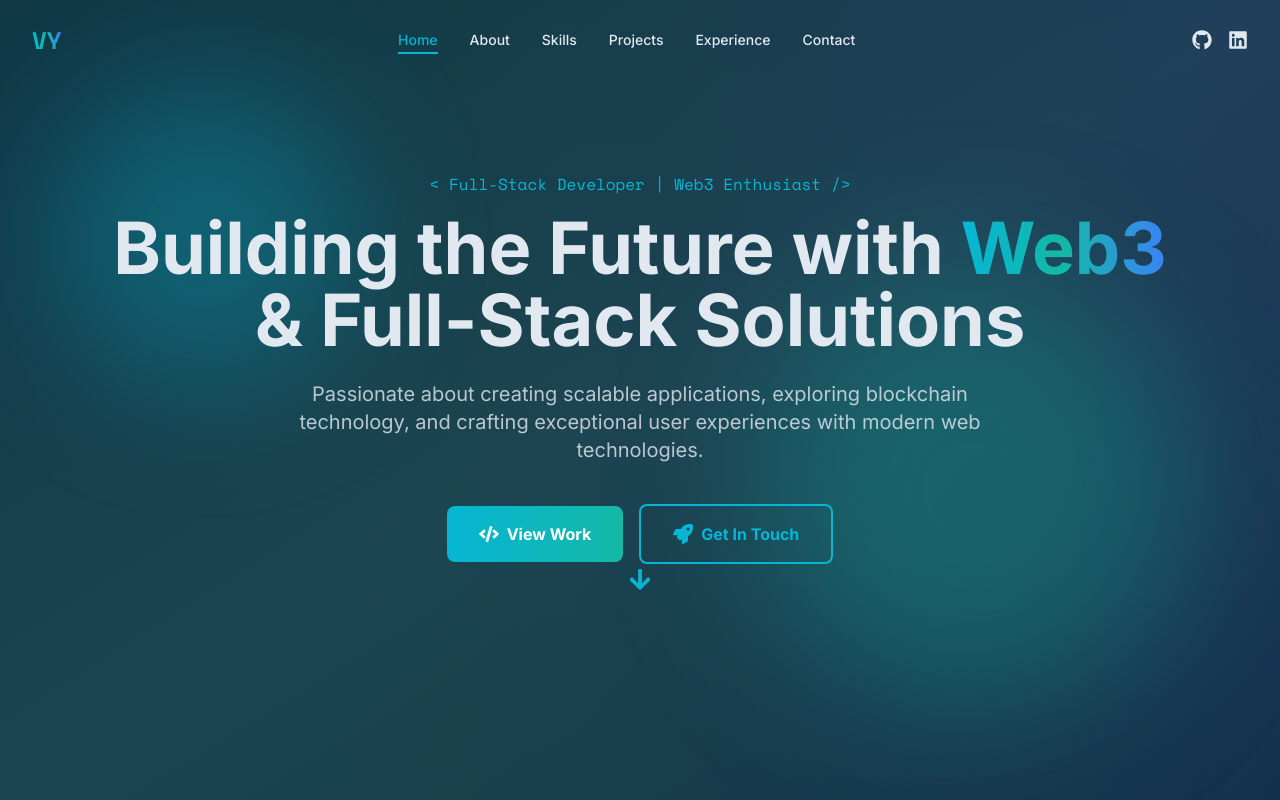
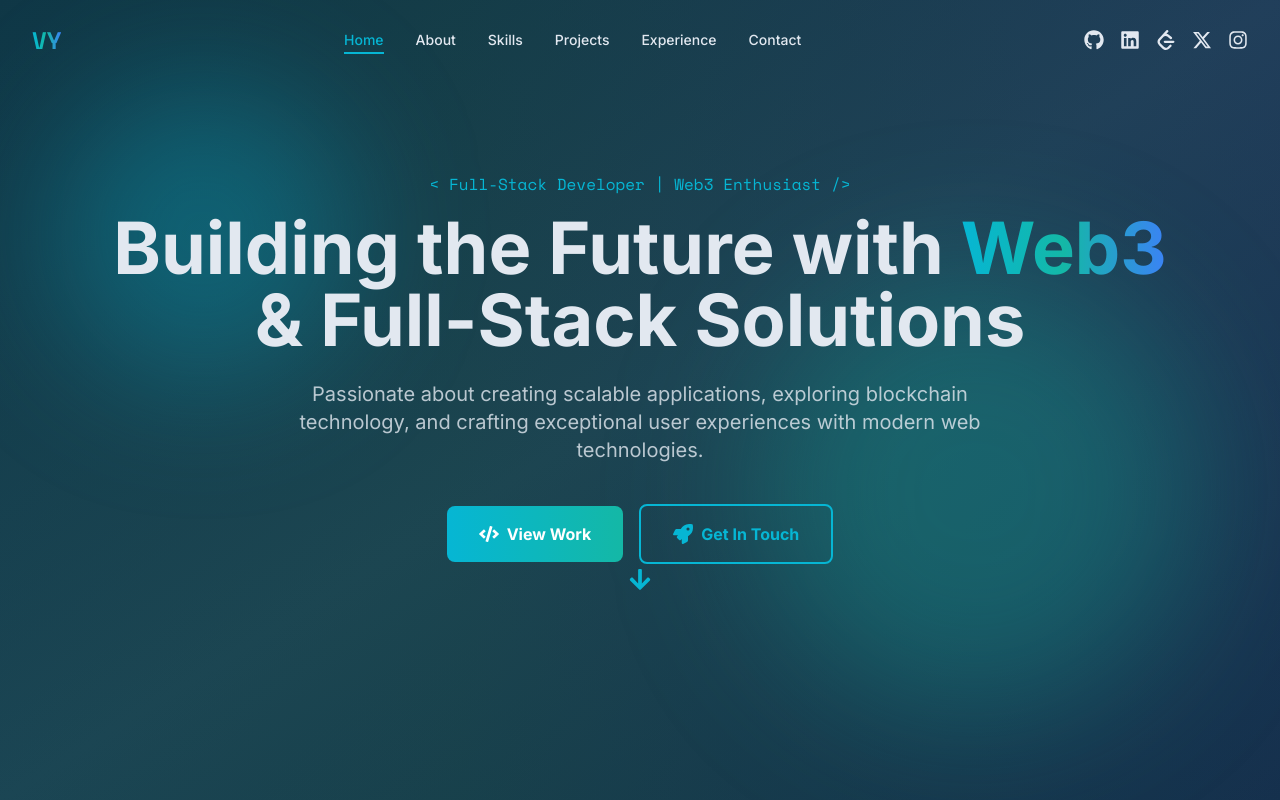
Before and after one commit to desmond009/portfolio, a React (Vite) app: page / in a window 1280 px wide. Shown: the top 800 px of the page. Built offline with nearby package versions, Linux system fonts and the light colour scheme.

Commit message:
Add social links

```diff
--- a/src/components/About.jsx
+++ b/src/components/About.jsx
@@ -16,9 +16,10 @@ const About = () => {
           transition={{ duration: 0.8 }}
           className="text-center mb-16"
         >
-          <h2 className="text-3xl sm:text-4xl lg:text-5xl font-bold font-mono mb-4">
+          <h2 className="text-3xl sm:text-4xl lg:text-5xl font-bold font-mono mb-2">
             <span className="text-gradient">About Me</span>
           </h2>
+          <h3 className="text-2xl sm:text-3xl font-bold text-text-light mb-4">VIJENDER YADAV</h3>
           <div className="w-24 h-1 bg-gradient-to-r from-primary-teal to-primary-cyan mx-auto"></div>
         </motion.div>
 
--- a/src/components/Contact.jsx
+++ b/src/components/Contact.jsx
@@ -2,6 +2,8 @@ import { motion } from 'framer-motion';
 import { useInView } from 'framer-motion';
 import { useRef } from 'react';
 import { FaEnvelope, FaPhone, FaGithub, FaLinkedin, FaMapMarkerAlt } from 'react-icons/fa';
+import { FaXTwitter, FaInstagram } from 'react-icons/fa6';
+import { SiLeetcode } from 'react-icons/si';
 
 const Contact = () => {
   const ref = useRef(null);
@@ -42,6 +44,24 @@ const Contact = () => {
       name: 'LinkedIn',
       icon: <FaLinkedin className="w-6 h-6" />,
       href: 'https://linkedin.com/in/vijender-yadav-iiit',
+      color: 'hover:text-primary-cyan',
+    },
+    {
+      name: 'LeetCode',
+      icon: <SiLeetcode className="w-6 h-6" />,
+      href: 'https://leetcode.com/u/code_nova_/',
+      color: 'hover:text-primary-teal',
+    },
+    {
+      name: 'X (Twitter)',
+      icon: <FaXTwitter className="w-6 h-6" />,
+      href: 'https://x.com/Vij_yadav_viju',
+      color: 'hover:text-primary-teal',
+    },
+    {
+      name: 'Instagram',
+      icon: <FaInstagram className="w-6 h-6" />,
+      href: 'https://www.instagram.com/by_vijender.eth/',
       color: 'hover:text-primary-cyan',
     },
   ];
--- a/src/components/Footer.jsx
+++ b/src/components/Footer.jsx
@@ -1,5 +1,7 @@
 import { motion } from 'framer-motion';
 import { FaGithub, FaLinkedin, FaHeart } from 'react-icons/fa';
+import { FaXTwitter, FaInstagram } from 'react-icons/fa6';
+import { SiLeetcode } from 'react-icons/si';
 
 const Footer = () => {
   const currentYear = new Date().getFullYear();
@@ -48,6 +50,33 @@ const Footer = () => {
             >
               <FaLinkedin className="w-5 h-5" />
             </a>
+            <a
+              href="https://leetcode.com/u/code_nova_/"
+              target="_blank"
+              rel="noopener noreferrer"
+              className="text-text-light/60 hover:text-primary-teal transition-colors duration-300"
+              aria-label="LeetCode"
+            >
+              <SiLeetcode className="w-5 h-5" />
+            </a>
+            <a
+              href="https://x.com/Vij_yadav_viju"
+              target="_blank"
+              rel="noopener noreferrer"
+              className="text-text-light/60 hover:text-primary-teal transition-colors duration-300"
+              aria-label="X (Twitter)"
+            >
+              <FaXTwitter className="w-5 h-5" />
+            </a>
+            <a
+              href="https://www.instagram.com/by_vijender.eth/"
+              target="_blank"
+              rel="noopener noreferrer"
+              className="text-text-light/60 hover:text-primary-cyan transition-colors duration-300"
+              aria-label="Instagram"
+            >
+              <FaInstagram className="w-5 h-5" />
+            </a>
           </div>
         </div>
       </div>
--- a/src/components/Navigation.jsx
+++ b/src/components/Navigation.jsx
@@ -1,6 +1,8 @@
 import { useState, useEffect } from 'react';
 import { motion } from 'framer-motion';
 import { FaGithub, FaLinkedin } from 'react-icons/fa';
+import { FaXTwitter, FaInstagram } from 'react-icons/fa6';
+import { SiLeetcode } from 'react-icons/si';
 
 const Navigation = () => {
   const [isScrolled, setIsScrolled] = useState(false);
@@ -111,6 +113,33 @@ const Navigation = () => {
             >
               <FaLinkedin className="w-5 h-5" />
             </a>
+            <a
+              href="https://leetcode.com/u/code_nova_/"
+              target="_blank"
+              rel="noopener noreferrer"
+              className="text-text-light hover:text-primary-teal transition-colors duration-300"
+              aria-label="LeetCode"
+            >
+              <SiLeetcode className="w-5 h-5" />
+            </a>
+            <a
+              href="https://x.com/Vij_yadav_viju"
+              target="_blank"
+              rel="noopener noreferrer"
+              className="text-text-light hover:text-primary-teal transition-colors duration-300"
+              aria-label="X (Twitter)"
+            >
+              <FaXTwitter className="w-5 h-5" />
+            </a>
+            <a
+              href="https://www.instagram.com/by_vijender.eth/"
+              target="_blank"
+              rel="noopener noreferrer"
+              className="text-text-light hover:text-primary-teal transition-colors duration-300"
+              aria-label="Instagram"
+            >
+              <FaInstagram className="w-5 h-5" />
+            </a>
           </div>
         </div>
       </div>
```
